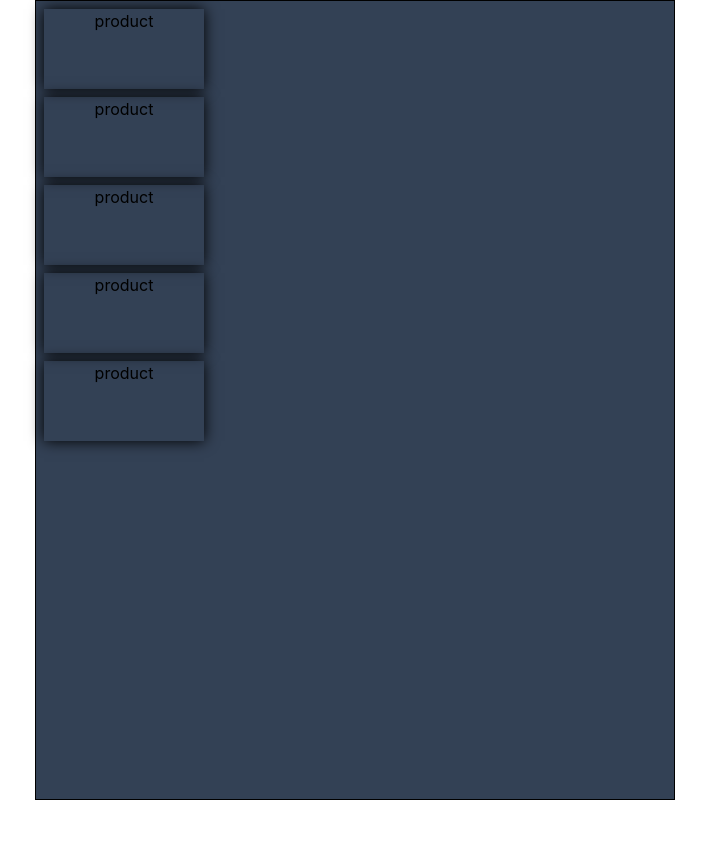
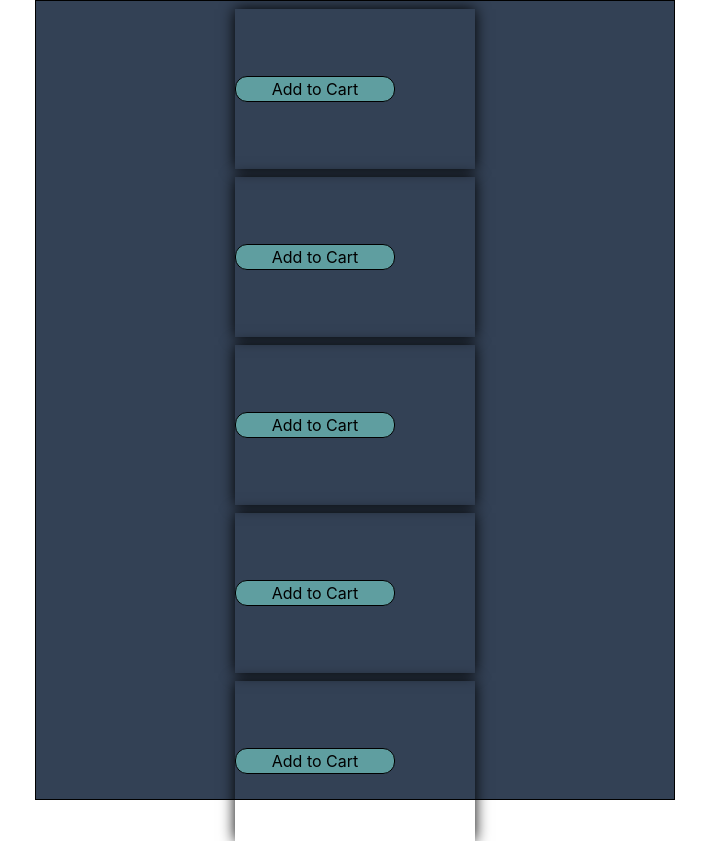
Before and after one commit to JustSteve2k/online-store, a React (Create React App) app: page / in a window 1280 px wide. Shown: the whole page, without its empty margins (285-991 px from the left). Before the commit the page ends 800 px from the top, so only its background shows below. Built offline with nearby package versions, Linux system fonts and the light colour scheme.

Commit message:
dynamiclly setup product tiles

```diff
--- a/src/components/product.css
+++ b/src/components/product.css
@@ -1,6 +1,16 @@
 .product {
-  height: 5rem;
+  height: 10rem;
+  width: 15rem;
+  box-shadow: 0px 0px 14px black;
+  margin: 0.5rem auto;
+  display: flex;
+  flex-direction: column;
+  justify-content: center;
+}
+
+button {
+  border: 1px solid black;
+  border-radius: 12px;
+  background-color: cadetblue;
   width: 10rem;
-  box-shadow: 0px 0px 14px black;
-  margin: 0.5rem;
 }
--- a/src/components/product.js
+++ b/src/components/product.js
@@ -2,6 +2,11 @@ import React from "react";
 
 import "./product.css";
 
-export default function Product() {
-  return <div className="product">product</div>;
+export default function Product(props) {
+  return (
+    <div className="product">
+      {props.item}
+      <button>Add to Cart</button>
+    </div>
+  );
 }
```
